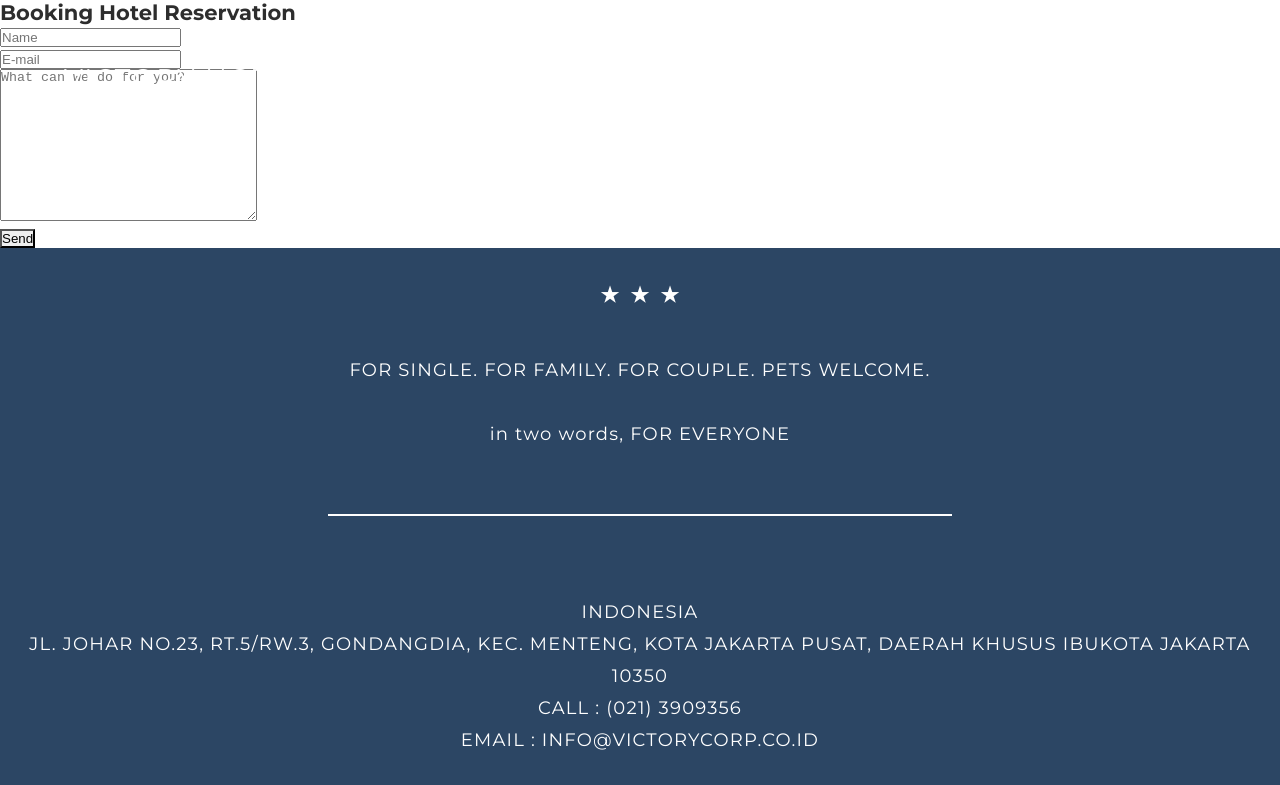
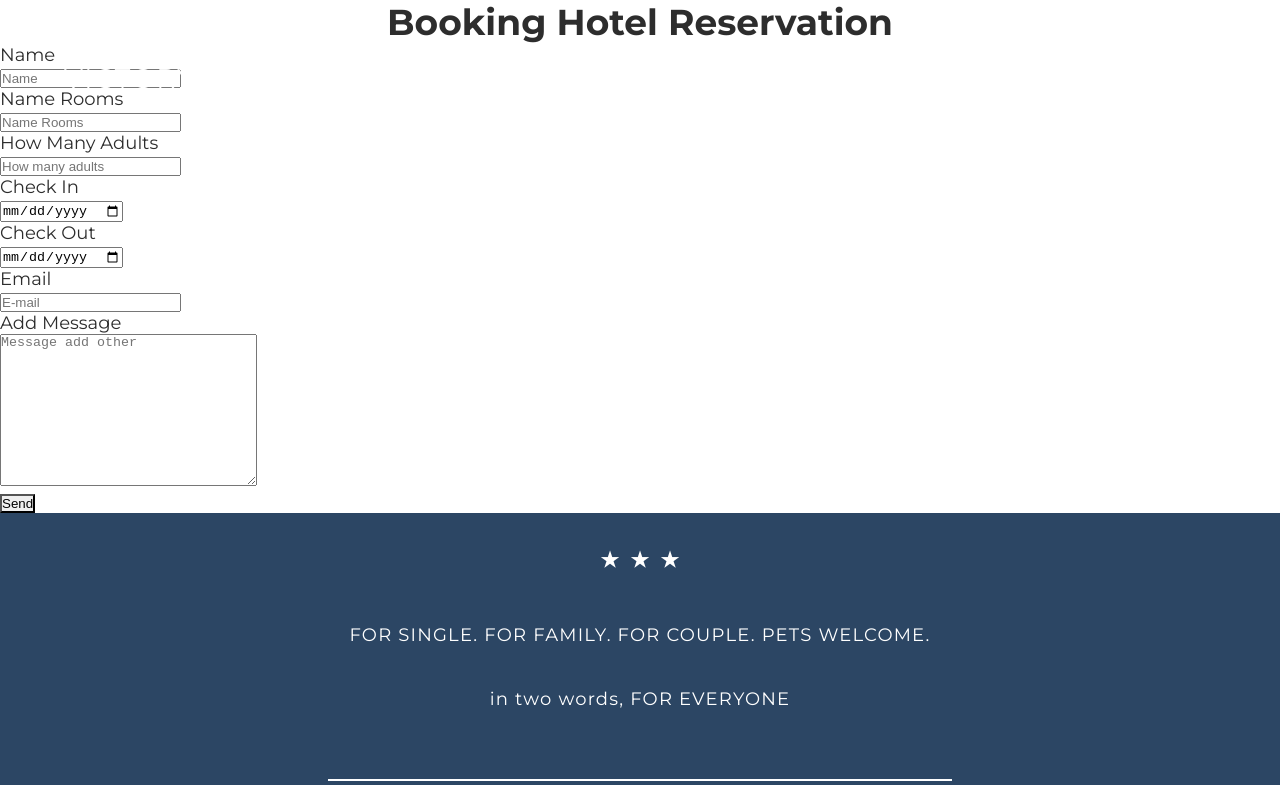
Before and after one commit to codericky/hotel-testing, a Gatsby site: page /submit in a window 1280 px wide. Shown: the top 785 px of the page. Built offline with nearby package versions, Linux system fonts and the light colour scheme; Gatsby itself is replaced by a stand-in of ours.

Commit message:
edit form

```diff
--- a/src/pages/submit.js
+++ b/src/pages/submit.js
@@ -5,23 +5,42 @@ const submit = () => {
 return (
     <>
     <Layout>
-    <form action="https://getform.io/f/4ff24713-f674-4ed2-b7f7-09d14682722f" method="POST" className="contact-form">
+        <center><h1>Booking Hotel Reservation</h1></center>
+        <form action="https://getform.io/f/4ff24713-f674-4ed2-b7f7-09d14682722f" method="POST" className="contact-form">
           <div className="row">
-            <h3>Booking Hotel Reservation</h3>
           </div>
+          <p>Name</p>
           <div className="row">
-            <input type="text" placeholder="Name" />
+            <input type="text" name="name" placeholder="Name" />
           </div>
+          <p>Name Rooms</p>
           <div className="row">
-            <input type="email" placeholder="E-mail" />
+            <input type="text" name="room" placeholder="Name Rooms" />
           </div>
+          <p>How Many Adults</p>
+          <div className="row">
+            <input type="text" name="adults" placeholder="How many adults" />
+          </div>
+          <p>Check In</p>
+          <div className="row">
+            <input type="date" name="check-in" placeholder="Check In " />
+          </div>
+          <p>Check Out</p>
+          <div className="row">
+            <input type="date" name="check-out" placeholder="Check Out" />
+          </div>
+          <p>Email</p>
+          <div className="row">
+            <input type="email" name="email" placeholder="E-mail" />
+          </div>
+          <p>Add Message</p>
           <div className="row">
             <textarea
               name="request"
               id="request"
               cols="30"
               rows="10"
-              placeholder="What can we do for you?"
+              placeholder="Message add other"
             ></textarea>
           </div>
           <div className="row">
```
